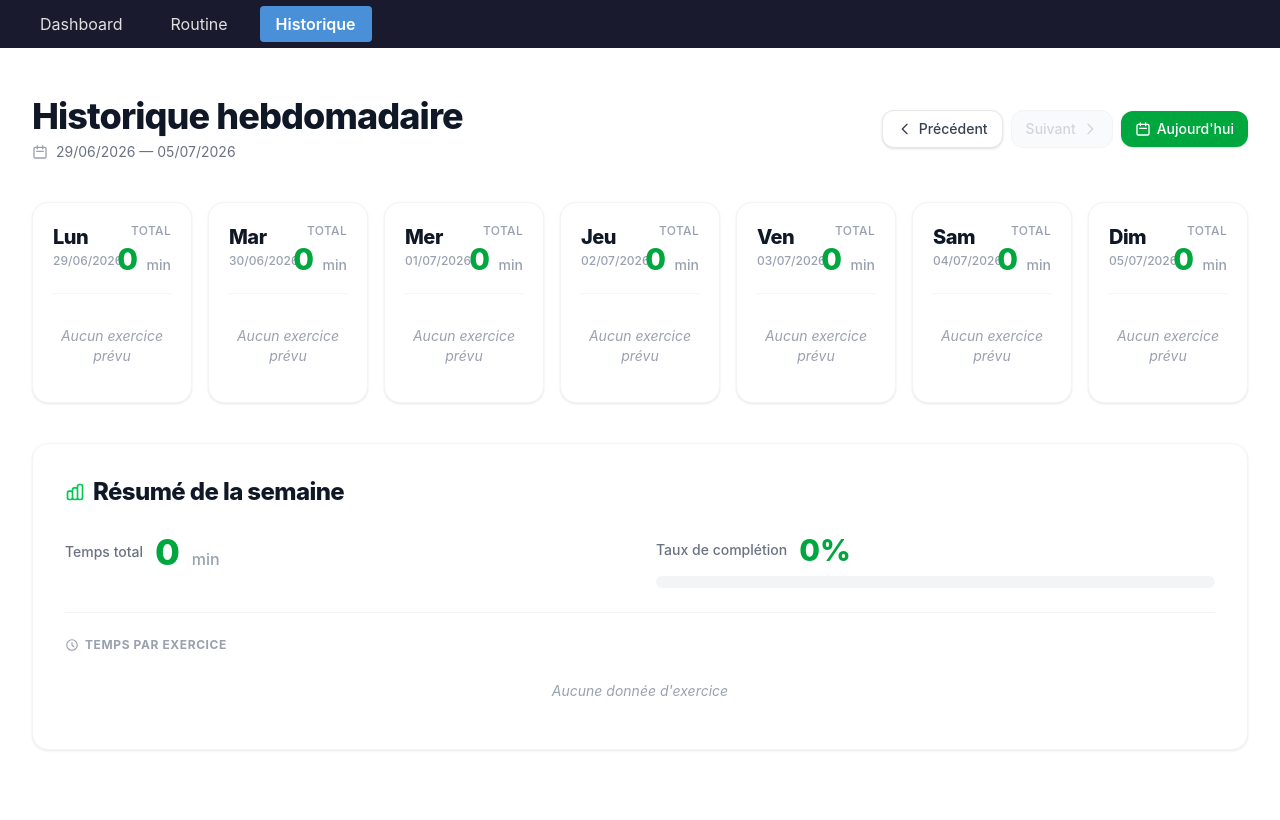
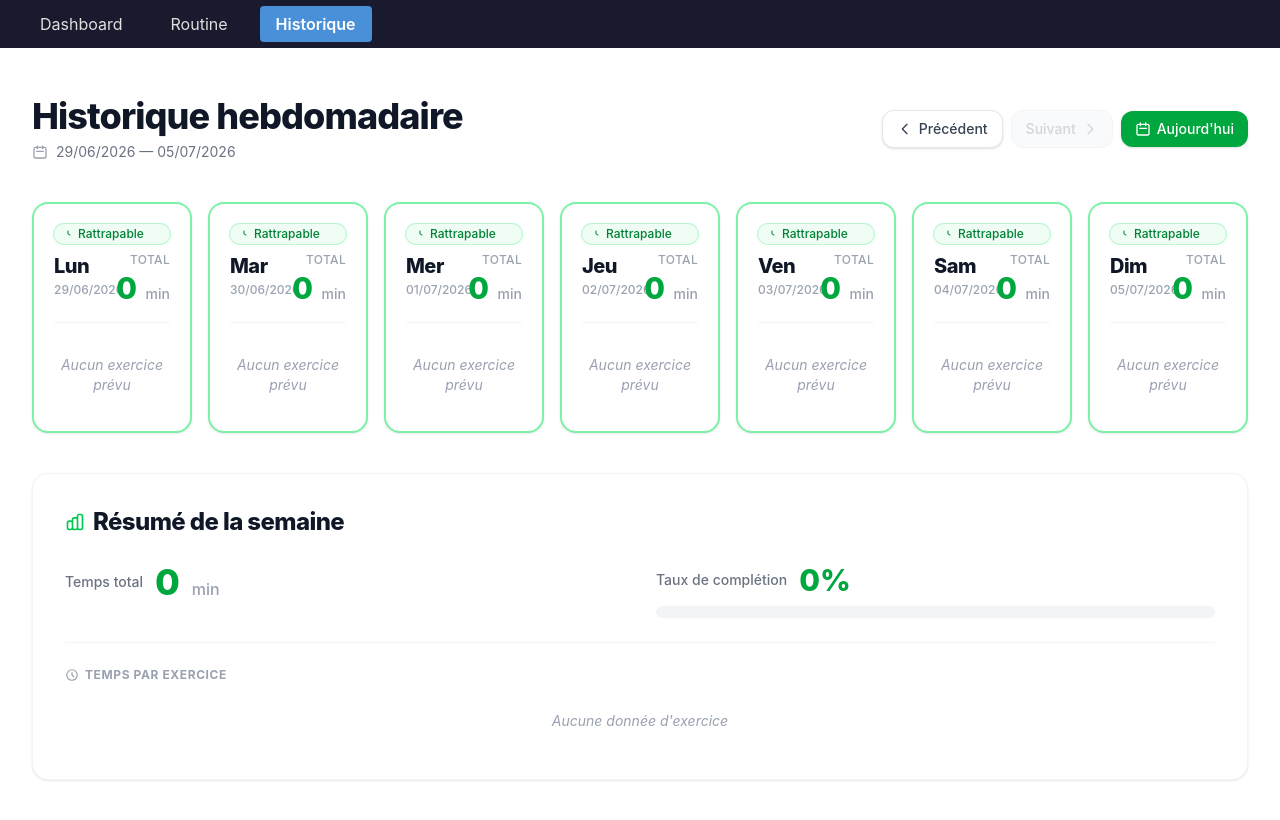
Before and after one commit to lucas6RM/Instrument_daily_exercices, an Angular app: page /history in a window 1280 px wide. Shown: the top 820 px of the page. Built offline with nearby package versions, Linux system fonts and the light colour scheme.

Commit message:
tache 15 - ok : Indicateur visuel sur WeekDayCardComponent pour les jours rattrapables

```diff
--- a/src/app/features/history/history.component.html
+++ b/src/app/features/history/history.component.html
@@ -116,12 +116,14 @@
             <app-week-day-card
               [dayStats]="day"
               [scheduledExercises]="isToday(day.date) ? exercises() : []"
+              [isCatchUpAvailable]="true"
             />
           </div>
         } @else {
           <app-week-day-card
             [dayStats]="day"
             [scheduledExercises]="isToday(day.date) ? exercises() : []"
+            [isCatchUpAvailable]="false"
           />
         }
       }
--- a/src/app/features/history/week-day-card/week-day-card.component.html
+++ b/src/app/features/history/week-day-card/week-day-card.component.html
@@ -4,11 +4,38 @@
 @let totalMin = totalMinutesSignal();
 @let completedExercises = completedExercisesSignal();
 @let uncompletedExercises = uncompletedExercisesSignal();
+@let catchUp = isCatchUpAvailable();
 
 <article
-  class="flex flex-col rounded-2xl border border-gray-100 bg-white p-4 shadow-[0_1px_3px_rgba(0,0,0,0.06),0_1px_2px_rgba(0,0,0,0.04)] transition-all duration-200 hover:shadow-[0_4px_12px_rgba(0,0,0,0.08)] sm:p-5"
+  [class]="catchUp
+    ? 'flex flex-col rounded-2xl border-2 border-green-300 bg-white p-4 shadow-[0_1px_3px_rgba(0,0,0,0.06),0_1px_2px_rgba(0,0,0,0.04)] transition-all duration-200 hover:shadow-[0_4px_12px_rgba(0,0,0,0.08)] sm:p-5'
+    : 'flex flex-col rounded-2xl border border-gray-100 bg-white p-4 shadow-[0_1px_3px_rgba(0,0,0,0.06),0_1px_2px_rgba(0,0,0,0.04)] transition-all duration-200 hover:shadow-[0_4px_12px_rgba(0,0,0,0.08)] sm:p-5'"
   [attr.aria-label]="'Statistiques du ' + dateLabel"
 >
+  <!-- Catch-up available indicator -->
+  @if (catchUp) {
+    <div
+      class="mb-2 inline-flex items-center gap-1 rounded-full bg-green-50 px-2 py-0.5 text-xs font-medium text-green-700 ring-1 ring-green-200"
+      role="status"
+      aria-label="Rattrapage disponible pour ce jour"
+    >
+      <svg
+        class="h-3 w-3"
+        fill="none"
+        viewBox="0 0 24 24"
+        stroke="currentColor"
+        aria-hidden="true"
+      >
+        <path
+          stroke-linecap="round"
+          stroke-linejoin="round"
+          stroke-width="2"
+          d="M12 6v6l4 2"
+        />
+      </svg>
+      Rattrapable
+    </div>
+  }
   <!-- Header: day + date + total -->
   <header class="mb-3 flex items-start justify-between border-b border-gray-100 pb-3 sm:mb-4 sm:pb-4">
     <div class="min-w-0">
--- a/src/app/features/history/week-day-card/week-day-card.component.ts
+++ b/src/app/features/history/week-day-card/week-day-card.component.ts
@@ -9,6 +9,7 @@ import { Exercise, WeekDayStats } from '../../../core/models';
 export class WeekDayCardComponent {
   readonly dayStats = input.required<WeekDayStats>();
   readonly scheduledExercises = input<Exercise[]>([]);
+  readonly isCatchUpAvailable = input(false);
 
   private readonly dayNames = ['Dim', 'Lun', 'Mar', 'Mer', 'Jeu', 'Ven', 'Sam'];
 
```
Also changed, not shown: .opencode/todo.md.
